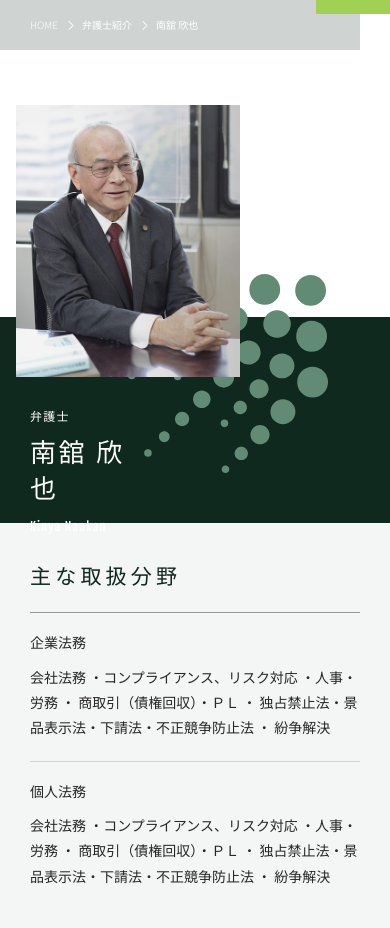
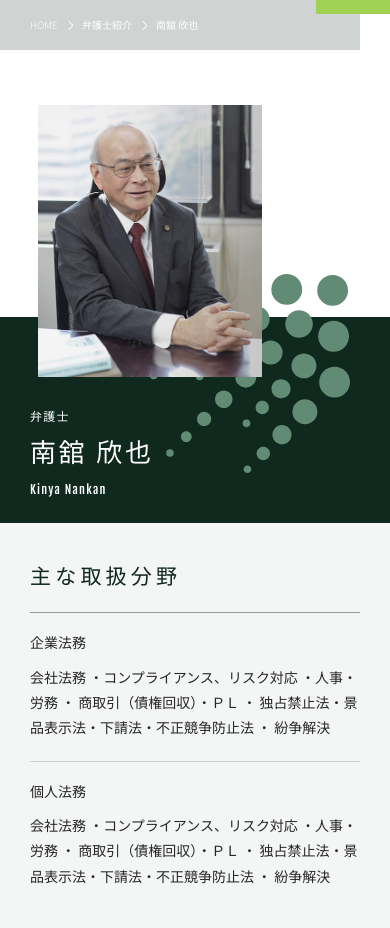
Before and after one commit to uhkr/NKK-Law-Office, a PHP site: page /lawyer.html in a window 390 px wide. Shown: the part 60-988 px from the top of the page. Run offline with PHP 8.4, Linux system fonts and the light colour scheme.

Commit message:
lawyer sp

```diff
--- a/css/lawyer.css
+++ b/css/lawyer.css
@@ -3,11 +3,11 @@
   max-width: 1000px !important;
 }
 #pageHeading{
-	/* padding-right: 60px; */
+	padding-right: 60px;
 }
 #pageHeading .cntInner.-lawyer{
 	position: relative;
-	max-width: 900px;
+	max-width: 870px;
 	margin-top: 35px;
 	padding-top: 24px;
 	padding-right: 228px;
@@ -72,24 +72,19 @@
 		height: 206px;
 		position: relative;
 	}
-
 	#pageHeading .cntInner.-lawyer{
-		/* position: relative;
-		max-width: 900px; */
-		/* margin-top: 35px; */
 		padding-top: 76px;
-		/* padding-right: 20px; */
+		padding-right: 0;
+		max-width: 560px;
 	}
 	#pageHeading .cntTitle-lawyer{
 		margin: 0 auto;
-		/* color: #fff; */
 	}
 	#pageHeading .cntTitle-lawyer .text{
 		margin-bottom: 11px;
 		font-size: 1.2rem;
 	}
 	#pageHeading .cntTitle-lawyer .title{
-		/* font-size: 3.2rem; */
 		font-size: 2.6rem;
 	}
 	#pageHeading .cntTitle-lawyer .en{
@@ -97,24 +92,23 @@
 	}
 	#pageHeading .cntImg-lawyer{
 		top: -227px;
-		/* right: auto; */
-		/* left: 30px; */
-		right: 120px;
+		right: 90px;
 		width: 224px;
 		height: 272px;
 	}
 	#pageHeading .cntImg-lawyer::before{
-		/* content: "";
-		position: absolute; */
 		top: auto;
 		bottom: -96px;
 		right: -88px;
-		/* width: 200px;
-		height: 200px;
-		background: url(../img/lawyer/decoration-01.svg) center/contain no-repeat;
-		z-index: -1; */
 	}
-
+}
+/* SP */
+@media screen and (max-width: 480px) {
+	#pageHeading .cntImg-lawyer{
+		right: auto;
+		left: 40%;
+		transform: translateX(-50%);
+	}
 }
 
 /* 主な取扱分野 */
@@ -147,6 +141,7 @@
 	}
 	#_content-01 .cntInner{
 		padding-right: 0;
+		max-width: 560px;
 	}
 	#_content-01 .cntTitle{
 		font-size: 2.1rem;
```
